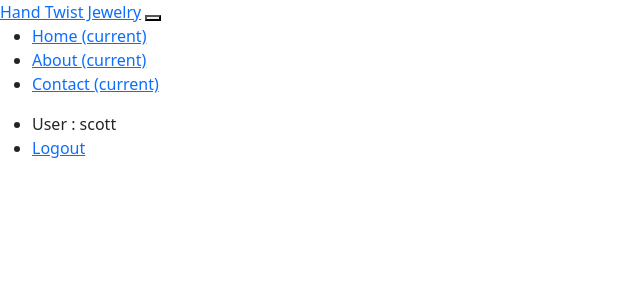
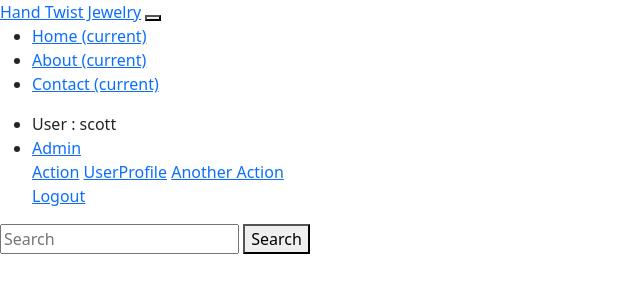
Before and after one commit to JumpsterDive/CP-Hand-Twist-Jewelry-App, a Django app: page /users/ in a window 1280 px wide. Shown: the top 300 px of the page, without its empty margins (0-640 px from the left). Run offline with Django 4.2, Linux system fonts and the light colour scheme; a user stored in the database is signed in; some libraries are stand-ins or nearby versions.

Commit message:
20230310 0155 assembled login authorizations user management main page associations

```diff
--- /dev/null
+++ b/main_page/forms.py
@@ -0,0 +1 @@
+from django import forms
--- a/templates/main_page/about.html
+++ b/templates/main_page/about.html
@@ -1,10 +1,11 @@
 <!DOCTYPE html>
+{% load static %}
 <html lang="en">
 <head>
     <meta charset="UTF-8">
     <meta http-equiv="X-UA-Compatible" content="IE=edge">
     <meta name="viewport" content="width=device-width, initial-scale=1.0">
-    <title>Document</title>
+    <title>About</title>
 </head>
 <body>
     <H1>ABOUT PAGE</H1>
--- a/templates/main_page/main_page.html
+++ b/templates/main_page/main_page.html
@@ -41,25 +41,60 @@
                     </a>
                 </li>
             </ul>
-        </div>
-    </nav>
+
+
+
+    {% if user.is_authenticated and user.is_superuser %}
+
+    <ul>
+        <li>User : {{user.get_username}}</li>
+        <li>
+            <a href="{% url 'admin:index' %}">Admin</a>
+            <div>
+                <a href="#">Action</a>
+                <a href="{% url 'users:userProfile' %}">UserProfile</a>
+                <a href="#">Another Action</a>
+                <div>
+                    <a href="{% url 'logout' %}?next={{ request.path }}">Logout</a>
+                </div>
+            </div>
+        </li>
+    </ul>
+
+    {% elif user.is_authenticated %}
+
+    <ul>
+        <li>User : {{user.get_username}}</li>
+        <li>
+            <div>
+                <a href="#">Action</a>
+                <a href="{% url 'users:userProfile' %}">UserProfile</a>
+                <a href="#">Another Action</a>
+                <div>
+                    <a href="{% url 'logout' %}?next={{ request.path }}">Logout</a>
+                </div>
+            </div>
+        </li>
+    </ul>
+
+    {% else %}
+
+    <li><a href="{% url 'login' %}?next={{ request.path }}">Login</a></li>
+
+    <a href="{% url 'users:userRegistration' %}">Register</a>
+
+    {% endif %}
+
+    <form action="#" method='GET'>
+        <input type="search" name="q" placeholder="Search" value="{{request.GET.q}}">
+        <button type="submit">Search</button>
+    </form>
+</div>
+</nav>
+
+<!-- Navbar Ends  -->
 
     {% block content %}
-
-
-    <ul class="sidebar-nav">
-
-        {% if user.is_authenticated %}
-        <li>User : {{user.get_username}}</li>
-        <li><a href="{% url 'logout' %}?next={{ request.path }}">Logout</a></li>
-
-        {% else %}
-        <li><a href="{% url 'login' %}?next={{ request.path }}">Login</a></li>
-
-        {% endif %}
-
-    </ul>
-
     {% endblock content %}
 
 </body>
--- a/templates/registration/login.html
+++ b/templates/registration/login.html
@@ -1,6 +1,3 @@
-
-
-{% extends "main_page.html"}
 
 {% block content %}
 
--- a/users/urls.py
+++ b/users/urls.py
@@ -1,10 +1,12 @@
 from django.urls import path, include
 from . import views
-# from users.views import userProfile
+
 
 app_name = 'users'
 
 urlpatterns = [
     path('',views.usersIndex,name='usersIndex'),
     path('registration/',views.userRegistration, name = 'userRegistration'),
+    path('userProfile/',views.userProfile, name='userProfile'),
+
 ]
--- a/users/views.py
+++ b/users/views.py
@@ -51,7 +51,7 @@ def userRegistration(request):
                                             last_name=last_name)
             user.save()
             # redirect to a new URL
-            return HttpResponseRedirect(reverse('users:usersIndex'))
+            return HttpResponseRedirect(reverse('main_page:mainPageView'))
             # return HttpResponse('user registration saved')
         else:
             return HttpResponse('user registration Not Saved')
@@ -111,4 +111,8 @@ def user_authentication(request):
         return HttpResponse('You must be logged in to see this view')
 
 
+def userProfile(request):
+    return render(request,'users/userProfile.html')
+#end def userProfile
+
 # Authorization
```
Also changed, not shown: templates/users/userProfile.html (+2 -20 lines), db.sqlite3.
